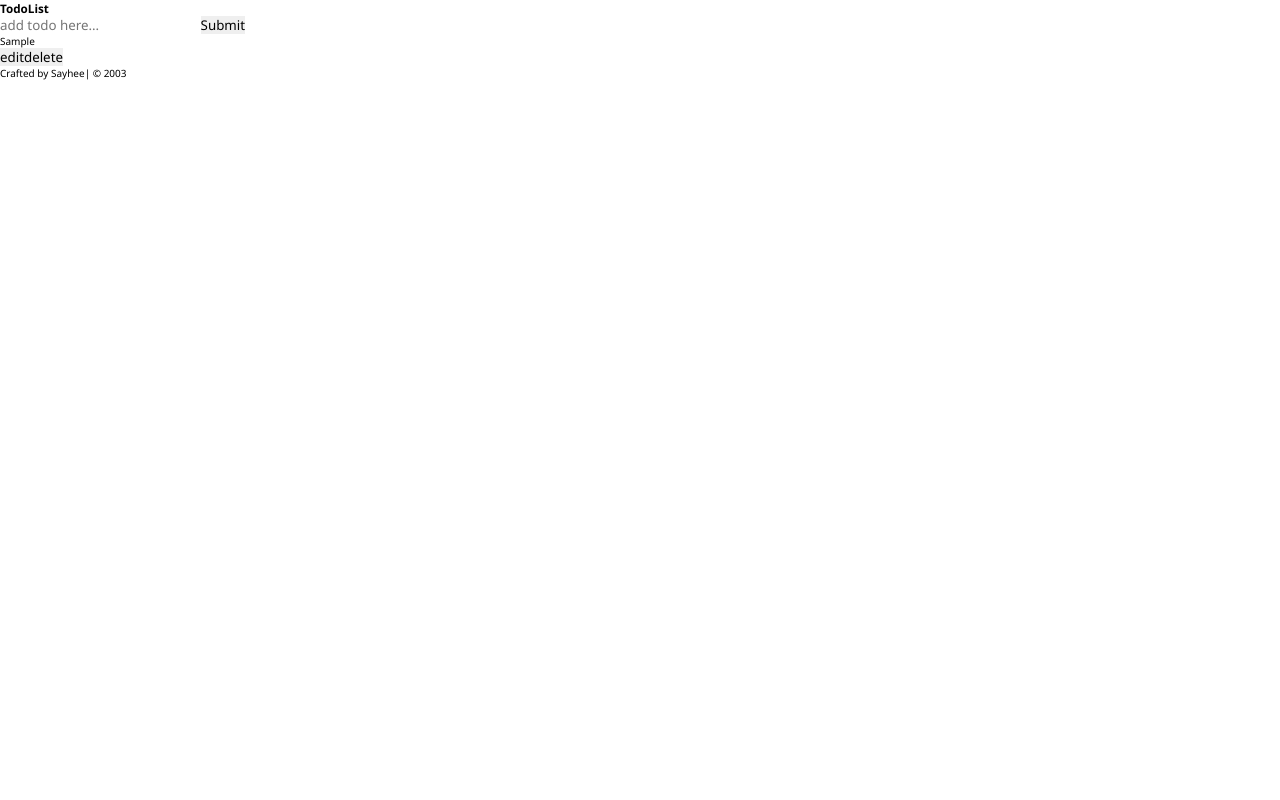
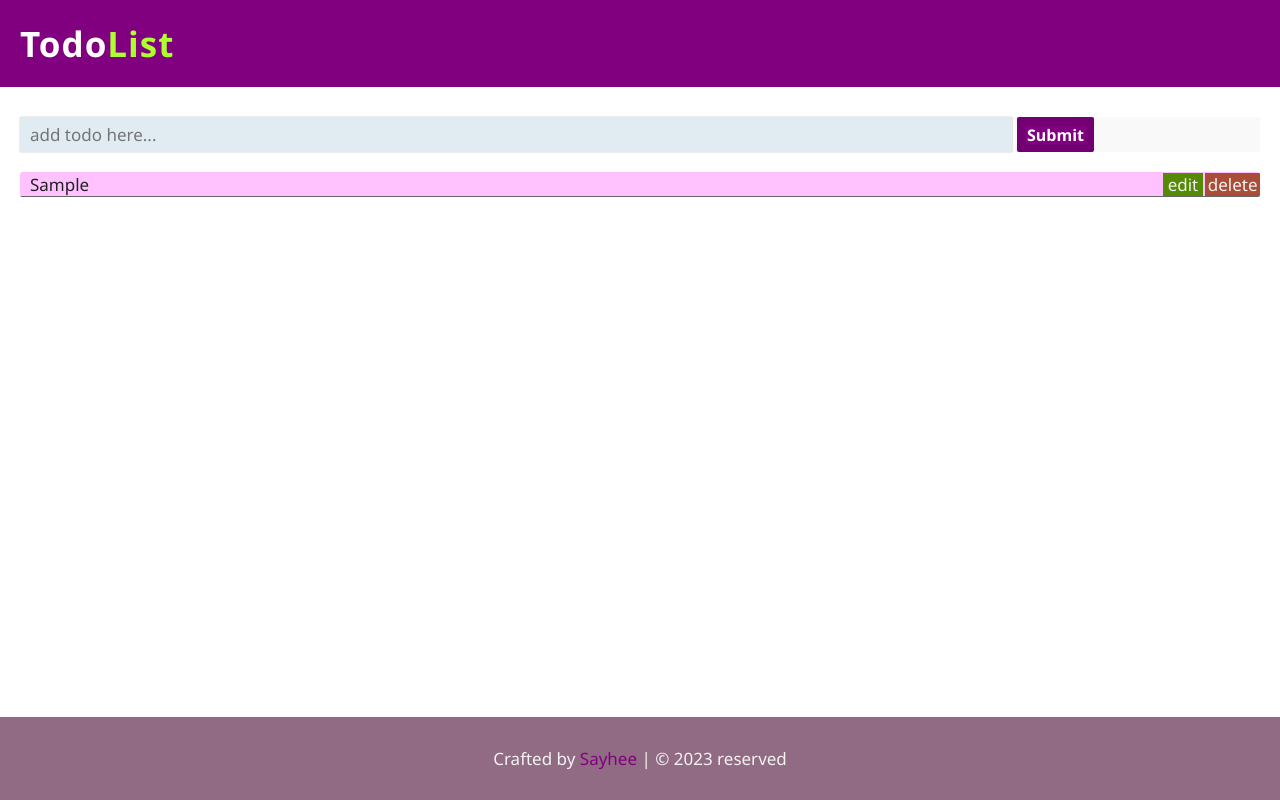
Before and after one commit to Sayheez/js_todolist, a plain HTML site: page index.html in a window 1280 px wide. Both pictures are taken after typing "Sample" into the empty fields and a click on the input "Submit". Drawn offline with Linux system fonts and the light colour scheme.

Commit message:
Styled the html elements appropriately to make UI inviting and decent to use it.

```diff
--- a/css/styles.css
+++ b/css/styles.css
@@ -16,3 +16,125 @@ html {
     font-size: 62.5%;
     overflow-x: hidden;
 }
+
+.container {
+    width: auto;
+    padding: 0 2rem;
+    margin: 3rem 0;
+    text-align: center;
+
+}
+
+header {
+    background: purple;
+    color: white;
+    padding: 2rem;
+
+}
+header h3 {
+    font-size: 3.5rem;
+    letter-spacing: 0.1rem;
+}
+header h3 span {
+    color: greenyellow;
+}
+
+.input-field {
+    display: flex;
+    width: 100%;
+    background: #f9f9f9;
+    height: 3.5rem;
+
+}
+.input-field .todo-input {
+    width: 80%;
+    height: 100%;
+    box-shadow: 0 0 0.01rem 0.08rem rgba(0, 0, 0, 0.1);
+    border-radius: 0.2rem;
+    background: rgb(224, 236, 241);
+    padding-left: 1rem;
+    font-size: 1.7rem;
+
+
+}
+.input-field .todo-input:focus {
+   border: 0.1rem solid #222;
+}
+.input-field .todo-btn {
+    background: purple;
+    color: white;
+    font-size: 1.6rem;
+    font-weight: 600;
+    padding: 0 1rem;
+    height: 100%;
+    box-shadow: inset 0 0 0.1rem 0.8rem rgba(0, 0, 0, 0.1);
+    border-radius: 0.2rem;
+    margin-left: 0.5rem;
+}
+
+.todo-list {
+    list-style: none;
+    margin: 2rem 0;
+    background: #f9f9;
+    border-radius: 0.25rem;
+    overflow-y: scroll;
+    overflow-x: hidden;
+    height: auto;
+}
+.todo-list  .todo-div {
+    display: flex;
+    align-items: center;
+    height: 2.5rem;
+    /* padding-bottom:1rem; */
+    border-bottom: 0.1rem solid  #666;
+}
+.todo-div .todo-task {
+    padding-left: 1rem;
+    flex: 1;
+    text-align: left;
+    font-size: 1.7rem;
+    color: #222;
+}
+.todo-div .edit-btn {
+    background: rgb(84, 138, 4);
+    color: #f2f2f2;
+    font-size: 1.7rem;
+    padding: 0 0.5rem;
+    cursor: pointer;
+
+}
+.todo-div .edit-btn:hover {
+    color: rgb(84, 138, 4);
+    background: #f2f2f2;
+}
+
+.todo-div .delete-btn {
+    background: rgb(170, 77, 56);
+    color: #f2f2f2;
+    font-size: 1.7rem;
+    padding: 0 0.25rem;
+    margin-left: 0.2rem;
+    cursor: pointer;
+}
+.todo-div .delete-btn:hover {
+    color: rgb(170, 77, 56);
+    background: #f2f2f2;
+}
+
+.footer {
+    position: fixed;
+    bottom: 0;
+    left: 0;
+    right: 0;
+    padding: 3rem ;
+    text-align: center;
+    background: #916b83;
+}
+.footer p {
+    color: #f2f2f2;
+    font-size: 1.7rem;
+}
+.footer p span {
+    color: purple;
+    font-size: 1.7rem;
+}
--- a/index.html
+++ b/index.html
@@ -10,8 +10,9 @@
     <script src="/js/script.js" defer ></script>
 </head>
 <body>
+
     <header><h3>Todo<span>List</span></h3></header>
-
+    <div class="container">
         <div class="input-field">
             <input type="text" placeholder="add todo here..." id="todo-input" class="todo-input">
             <input type="submit" value="Submit" id="todo-btn" class="todo-btn" >
@@ -27,8 +28,10 @@
             -->
         </ul>
 
+    </div>
     <div class="footer">
-        <p>Crafted by <span>Sayhee</span>| &copy; 2003</p>
+        <p>Crafted by <span>Sayhee</span> | &copy; 2023 reserved</p>
     </div>
+
 </body>
 </html>
```
Lines whose indentation alone changed are shown as unchanged.
